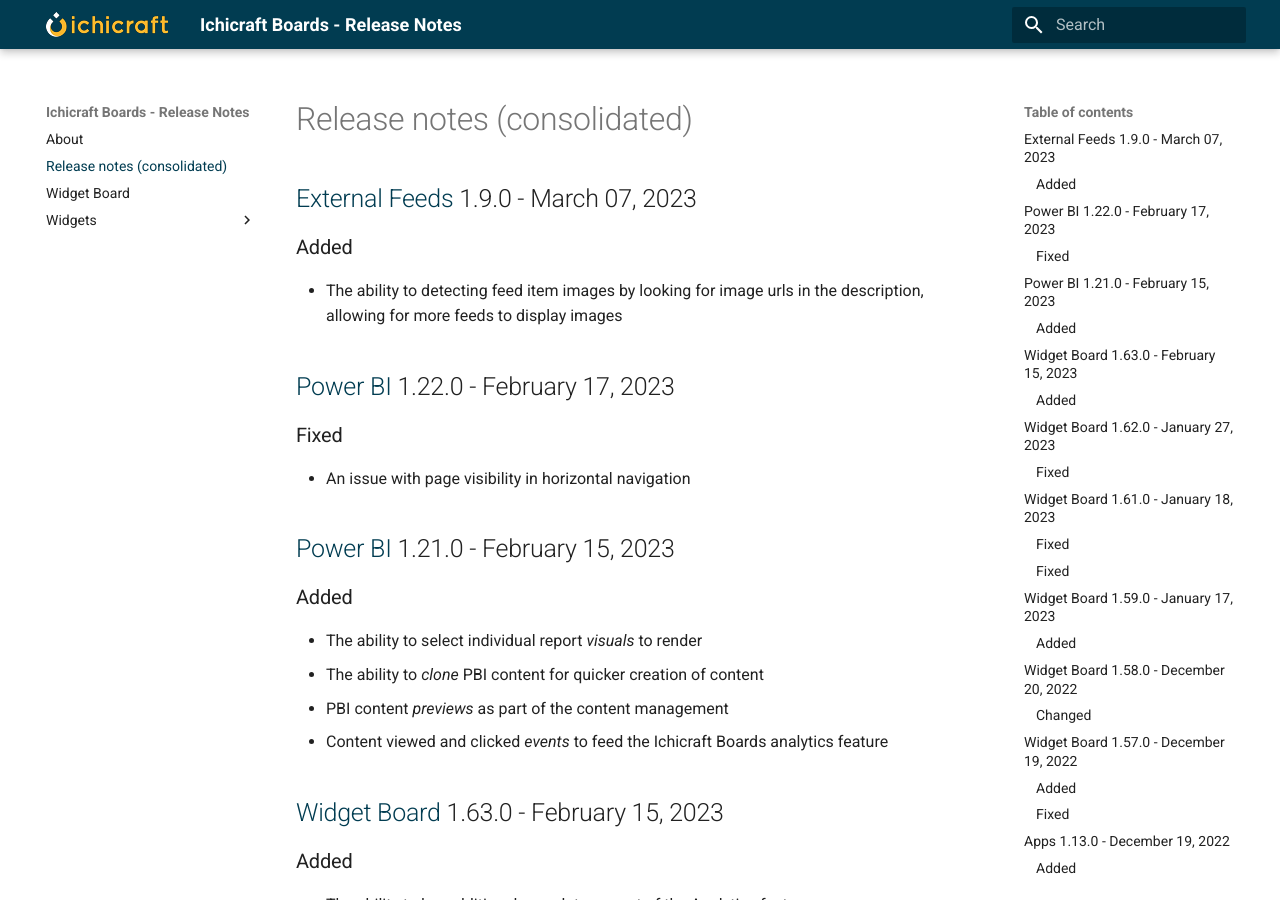
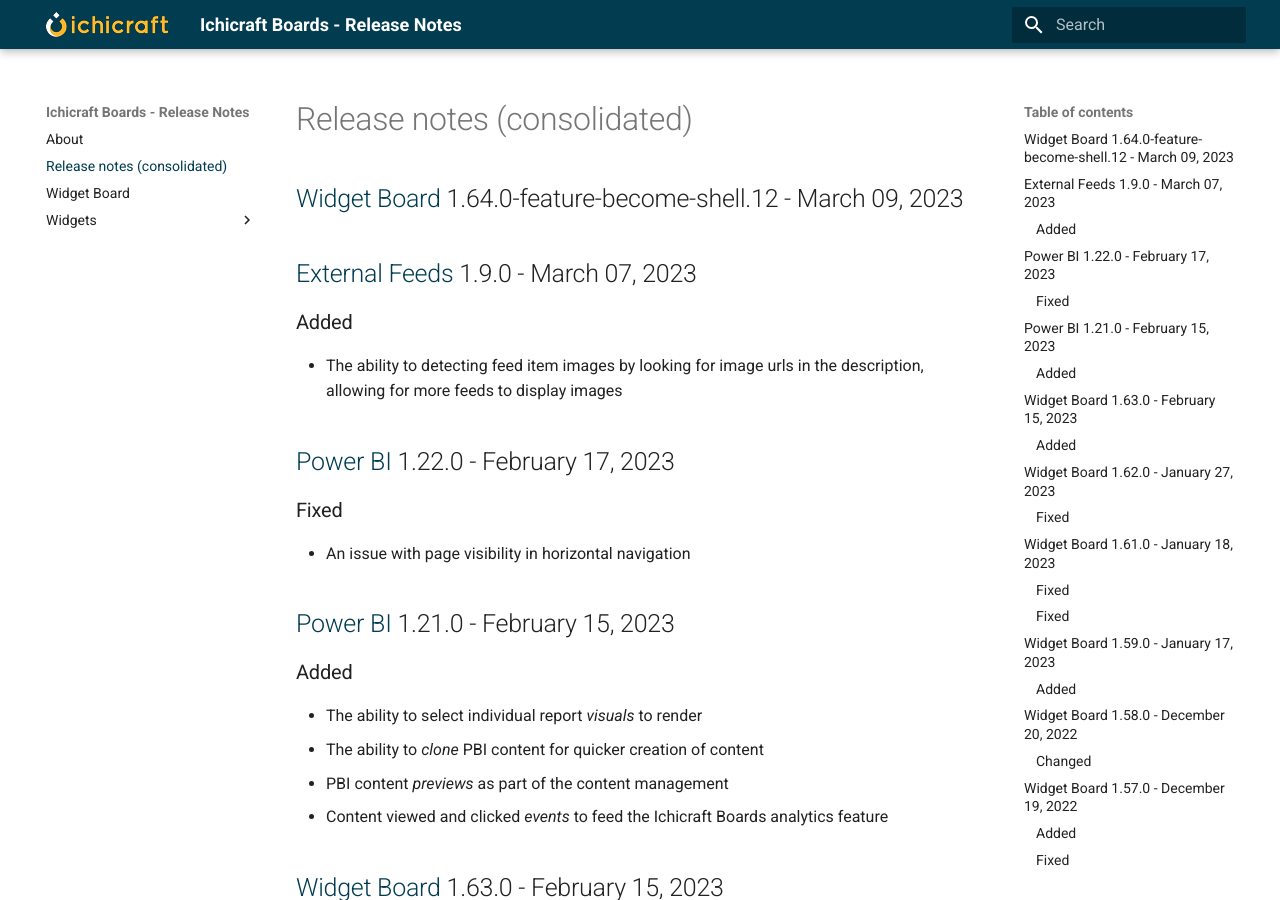
Before and after one commit to ichicraft/widgets-docs, an MkDocs documentation site: the page built from docs/Release-notes-(consolidated).md, in a window 1280 px wide and 900 px high. Built offline with MkDocs 1.6.1 and Material for MkDocs 9.7.7, drawn with Linux system fonts in a browser that asks for light colours.

Commit message:
Release notes updated by BuildService

```diff
--- a/docs/Release-notes-(consolidated).md
+++ b/docs/Release-notes-(consolidated).md
@@ -1,3 +1,5 @@
+## [Widget Board](./Widget Board.md) 1.64.0-feature-become-shell.12 - March 09, 2023
+
 ## [External Feeds](./Widgets/External Feeds.md) 1.9.0 - March 07, 2023
 
 ### Added
--- a/docs/Widget Board.md
+++ b/docs/Widget Board.md
@@ -1,3 +1,5 @@
+## 1.64.0-feature-become-shell.12 - March 09, 2023
+
 ## 1.63.0 - February 15, 2023
 
 ### Added
```
